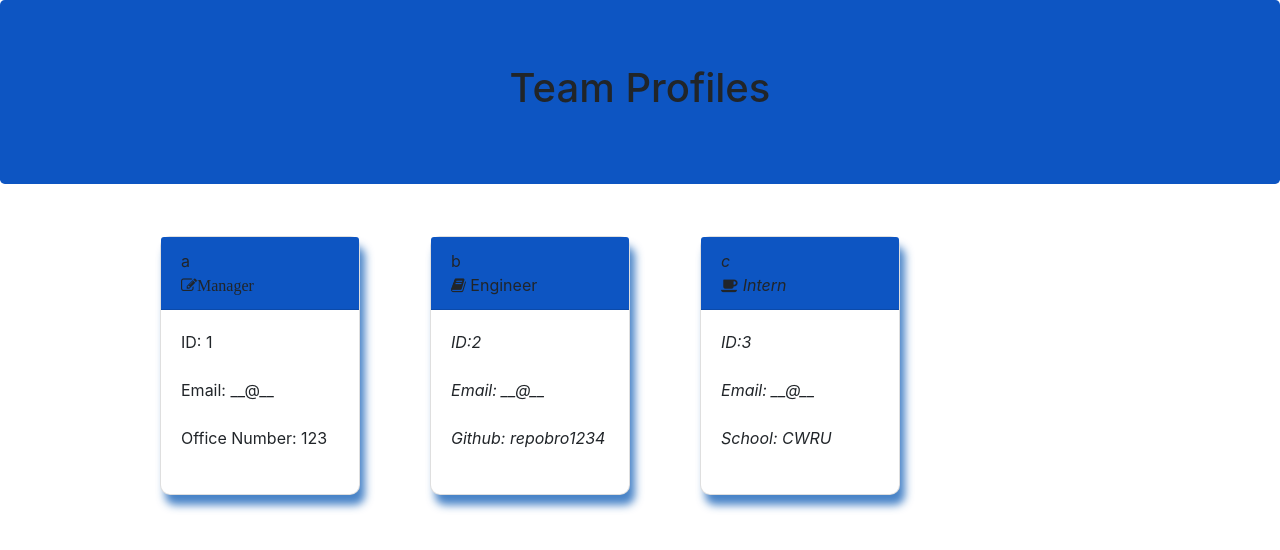
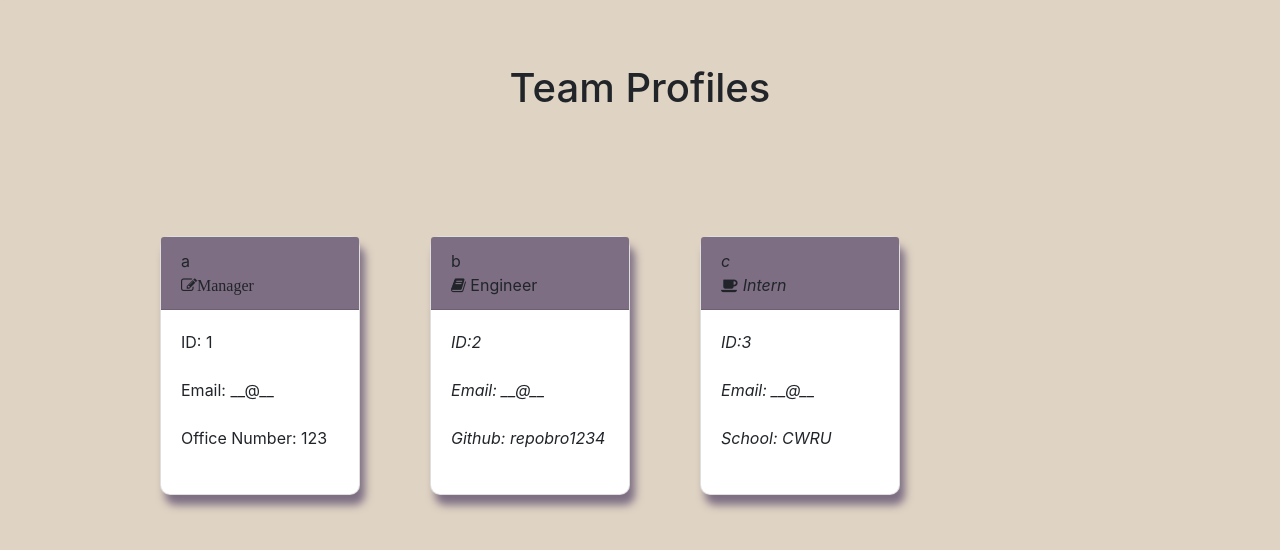
Before and after one commit to WilliamJ3795/Team-Profile-Generator, a plain HTML site: page output/employees.html in a window 1280 px wide. Drawn offline with nearby package versions, Linux system fonts and the light colour scheme.

Commit message:
updated employee css

```diff
--- a/output/employees.html
+++ b/output/employees.html
@@ -7,7 +7,7 @@
 <link rel="stylesheet" href="https://stackpath.bootstrapcdn.com/font-awesome/4.7.0/css/font-awesome.min.css">
 <script src="https://maxcdn.bootstrapcdn.com/bootstrap/4.0.0/js/bootstrap.min.js"></script>
 </head>
-<body>
+<body style="background: #DFD3C3">
   <style>
       .ul{
           list-style-type:none;
@@ -21,10 +21,10 @@
       .cardbody{
           width: 200px;
           border-radius: 10px;
-          box-shadow: 5px 10px 8px #0e5cb5c2;
+          box-shadow: 5px 10px 8px #7D6E83;
       }
   </style>
-<div class="jumbotron" style="background: rgb(13, 85, 194)" >
+<div class="jumbotron" style="background: #DFD3C3" >
   <h1 class="text-center" >Team Profiles</h1>
   </div>
   <div class='container'>
@@ -32,11 +32,11 @@
     <li>
   <div class="col-md-3">
   <div class="card cardbody">
-    <div class="card-header" style="background: rgb(13, 85, 194)">
+    <div class="card-header" style="background:#7D6E83">
                  a<br>
                  <div class="fa fa-edit">Manager</div>
                 </div>
-    <div class="card-body">
+    <div class="card-body" >
       <form role="form">
         <div class="form-group">
             <label for="reserve-unique-id" id="reserve-unique-id">ID: 1</label>
@@ -55,7 +55,7 @@
 <li>
     <div class="col-md-3">
                 <div class="card cardbody">
-                  <div class="card-header" style="background: rgb(13, 85, 194)">
+                  <div class="card-header" style="background:#7D6E83">
                                b<br>
                               <div><i class="fa fa-book"></i> Engineer</div><i class="">
                               </div>
@@ -80,7 +80,7 @@
 <li>
 <div class="col-md-3">
     <div class="card cardbody">
-      <div class="card-header" style="background:rgb(13, 85, 194)">
+      <div class="card-header" style="background: #7D6E83">
              c<br>
             <div><i class="fa fa-coffee"></i> Intern</div>
             </div>
```
